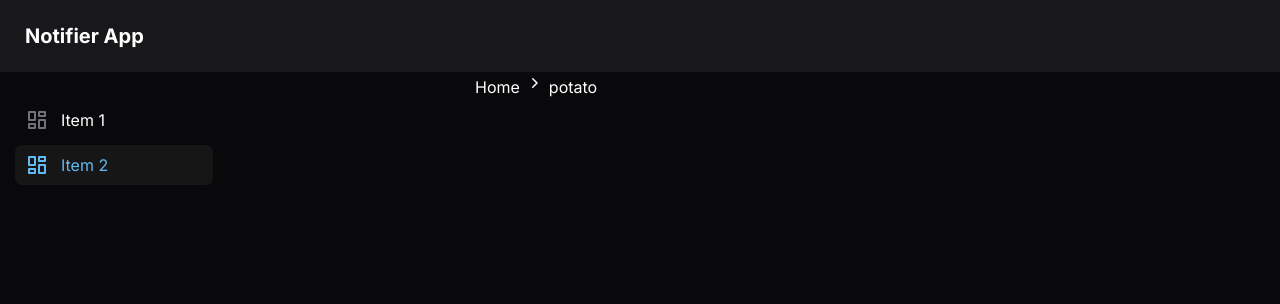
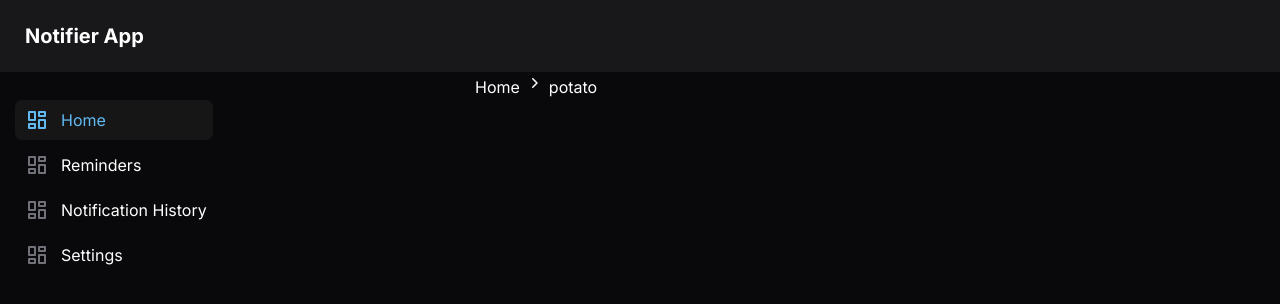
Before and after one commit to Rajdave69/techfest-notifier-app, a Flask app: page / in a window 1280 px wide. Shown: the top 304 px of the page. Run offline with Flask 3, Linux system fonts and the light colour scheme.

Commit message:
rename and add navbar elements

```diff
--- a/gui/templates/homepage.html
+++ b/gui/templates/homepage.html
@@ -23,6 +23,19 @@
 <div class="sidebar">
   <ul>
 
+    <li class="selected">
+      <a href="#">
+        <svg xmlns="http://www.w3.org/2000/svg" width="24" height="24" viewBox="0 0 24 24" stroke-width="2" stroke="currentColor" fill="none" stroke-linecap="round" stroke-linejoin="round" data-darkreader-inline-stroke="" style="--darkreader-inline-stroke: currentColor;">
+          <path d="M4 4h6v8h-6z"></path>
+          <path d="M4 16h6v4h-6z"></path>
+          <path d="M14 12h6v8h-6z"></path>
+          <path d="M14 4h6v4h-6z"></path>
+        </svg>
+        <span class="nav-item">Home</span>
+      </a>
+    </li>
+
+
     <li>
       <a href="#">
         <svg xmlns="http://www.w3.org/2000/svg" width="24" height="24" viewBox="0 0 24 24" stroke-width="2" stroke="currentColor" fill="none" stroke-linecap="round" stroke-linejoin="round" data-darkreader-inline-stroke="" style="--darkreader-inline-stroke: currentColor;">
@@ -31,12 +44,11 @@
           <path d="M14 12h6v8h-6z"></path>
           <path d="M14 4h6v4h-6z"></path>
         </svg>
-        <span class="nav-item">Item 1</span>
+        <span class="nav-item">Reminders</span>
       </a>
     </li>
 
-
-    <li class="selected">
+    <li>
       <a href="#">
         <svg xmlns="http://www.w3.org/2000/svg" width="24" height="24" viewBox="0 0 24 24" stroke-width="2" stroke="currentColor" fill="none" stroke-linecap="round" stroke-linejoin="round" data-darkreader-inline-stroke="" style="--darkreader-inline-stroke: currentColor;">
           <path d="M4 4h6v8h-6z"></path>
@@ -44,7 +56,19 @@
           <path d="M14 12h6v8h-6z"></path>
           <path d="M14 4h6v4h-6z"></path>
         </svg>
-        <span class="nav-item">Item 2</span>
+        <span class="nav-item">Notification History</span>
+      </a>
+    </li>
+
+    <li>
+      <a href="#">
+        <svg xmlns="http://www.w3.org/2000/svg" width="24" height="24" viewBox="0 0 24 24" stroke-width="2" stroke="currentColor" fill="none" stroke-linecap="round" stroke-linejoin="round" data-darkreader-inline-stroke="" style="--darkreader-inline-stroke: currentColor;">
+          <path d="M4 4h6v8h-6z"></path>
+          <path d="M4 16h6v4h-6z"></path>
+          <path d="M14 12h6v8h-6z"></path>
+          <path d="M14 4h6v4h-6z"></path>
+        </svg>
+        <span class="nav-item">Settings</span>
       </a>
     </li>
 
```
